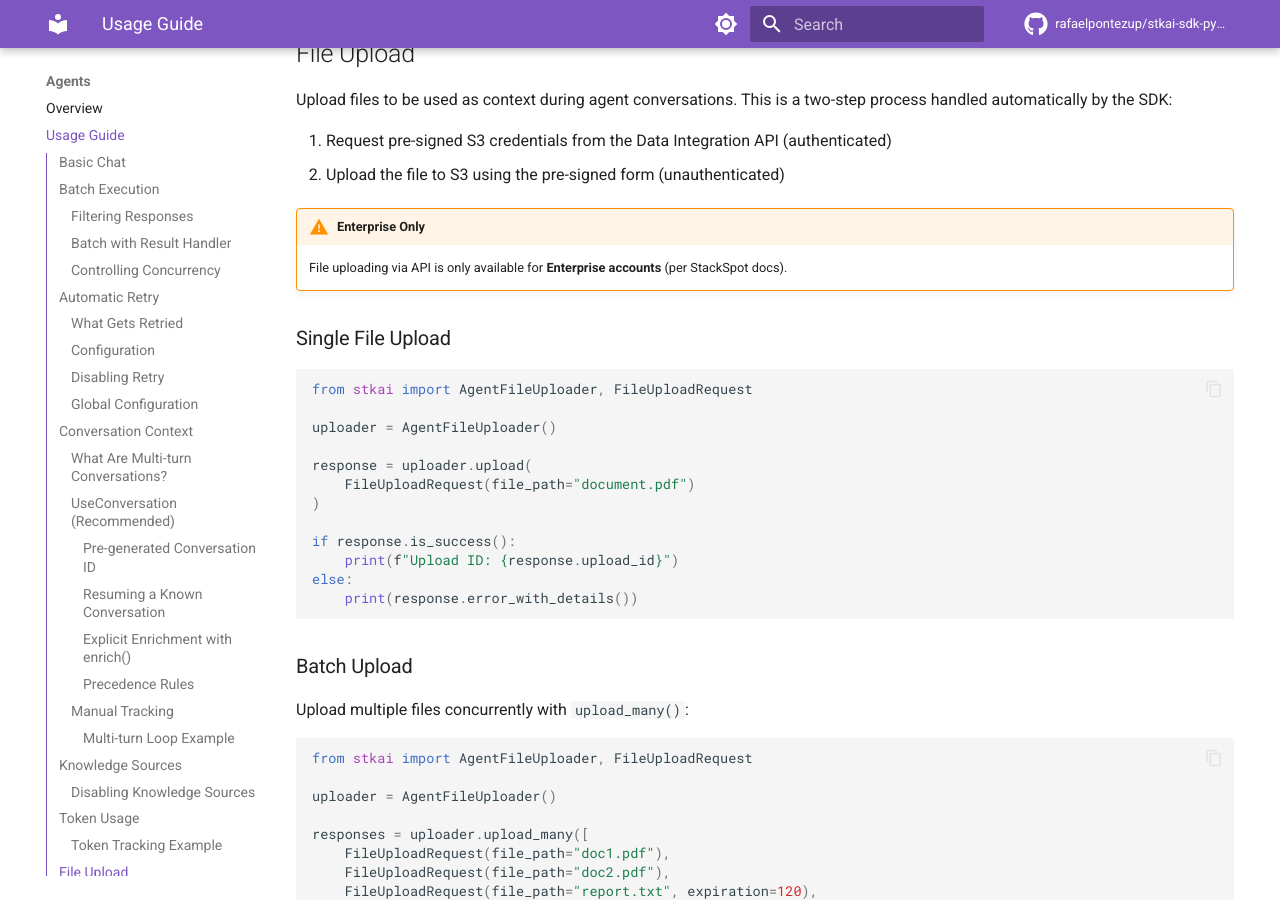
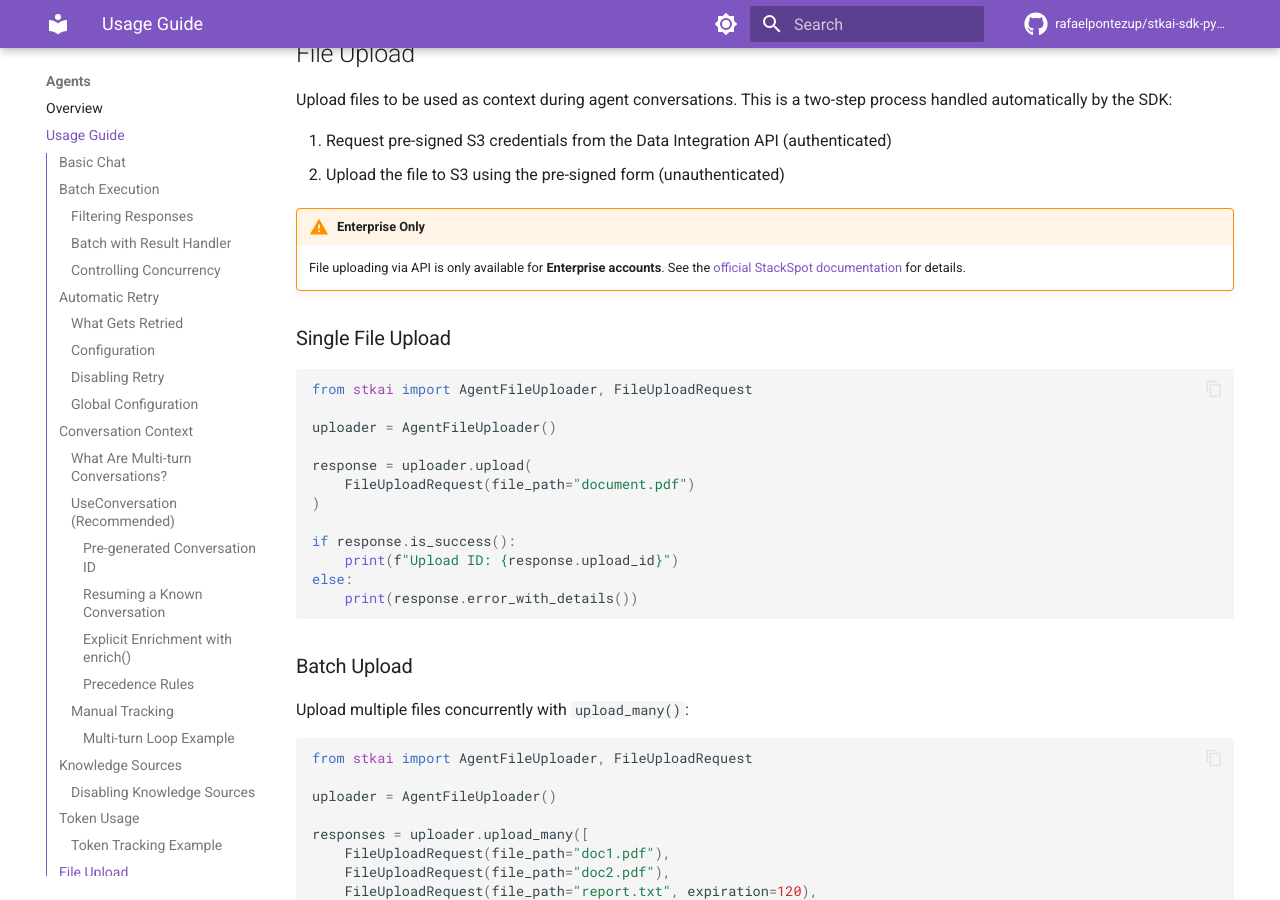
Before and after one commit to rafaelpontezup/stkai-sdk-python, an MkDocs documentation site: the page built from docs/agents/usage.md, in a window 1280 px wide and 900 px high, scrolled down 9615 px. Built offline with MkDocs 1.6.1 and Material for MkDocs 9.7.7, drawn with Linux system fonts in a browser that asks for light colours; comment, search, counter and statistics services are not loaded.

Commit message:
Add link to official StackSpot docs for file upload feature
Co-Authored-By: Claude Opus 4.6 <noreply@anthropic.com>

```diff
--- a/docs/agents/usage.md
+++ b/docs/agents/usage.md
@@ -451,7 +451,7 @@ Upload files to be used as context during agent conversations. This is a two-ste
 2. Upload the file to S3 using the pre-signed form (unauthenticated)
 
 !!! warning "Enterprise Only"
-    File uploading via API is only available for **Enterprise accounts** (per StackSpot docs).
+    File uploading via API is only available for **Enterprise accounts**. See the [official StackSpot documentation](https://ai.stackspot.com/docs/agents/agent-api/upload-files) for details.
 
 ### Single File Upload
 
```
Also changed, not shown: docs/agents/index.md (+1 -1 lines).
